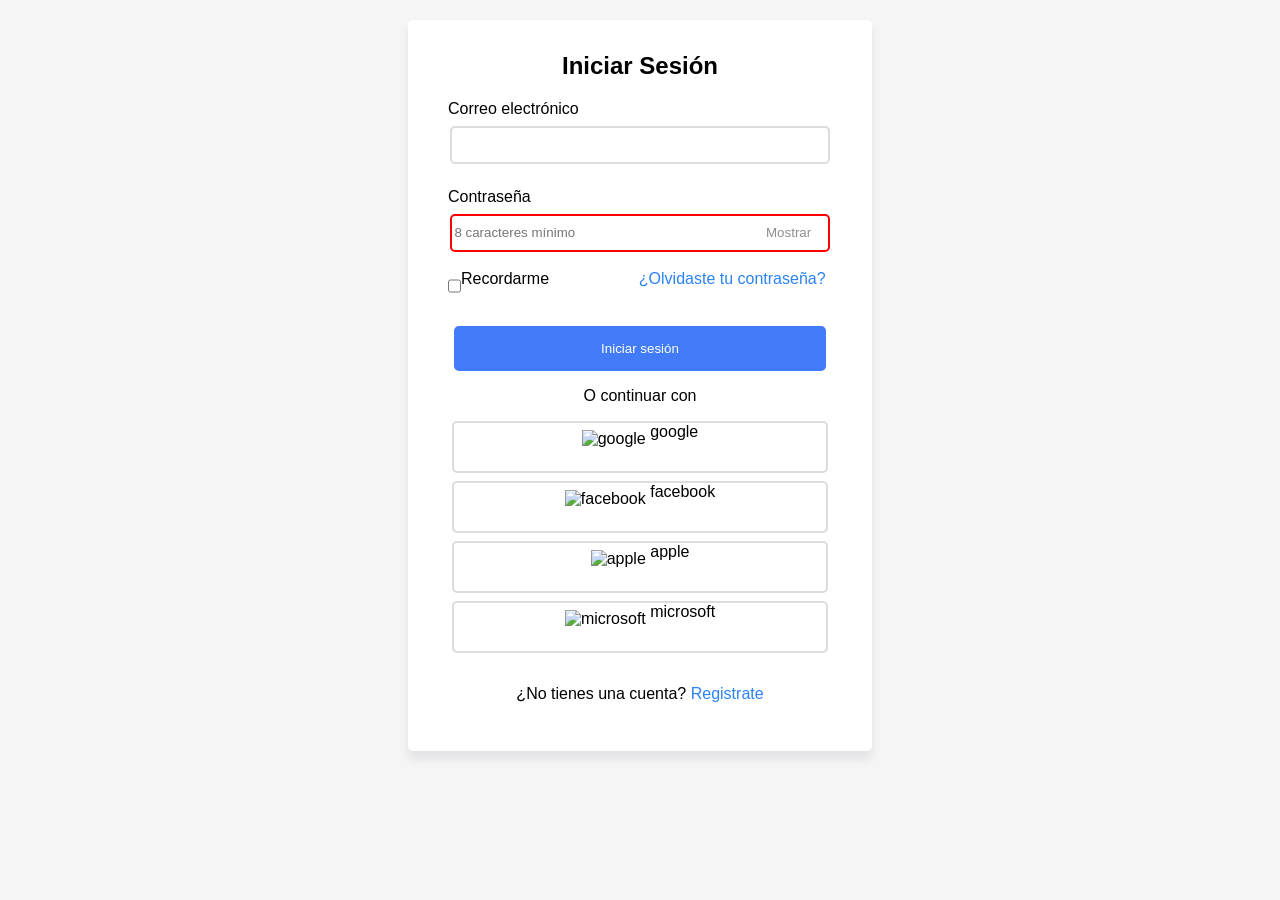
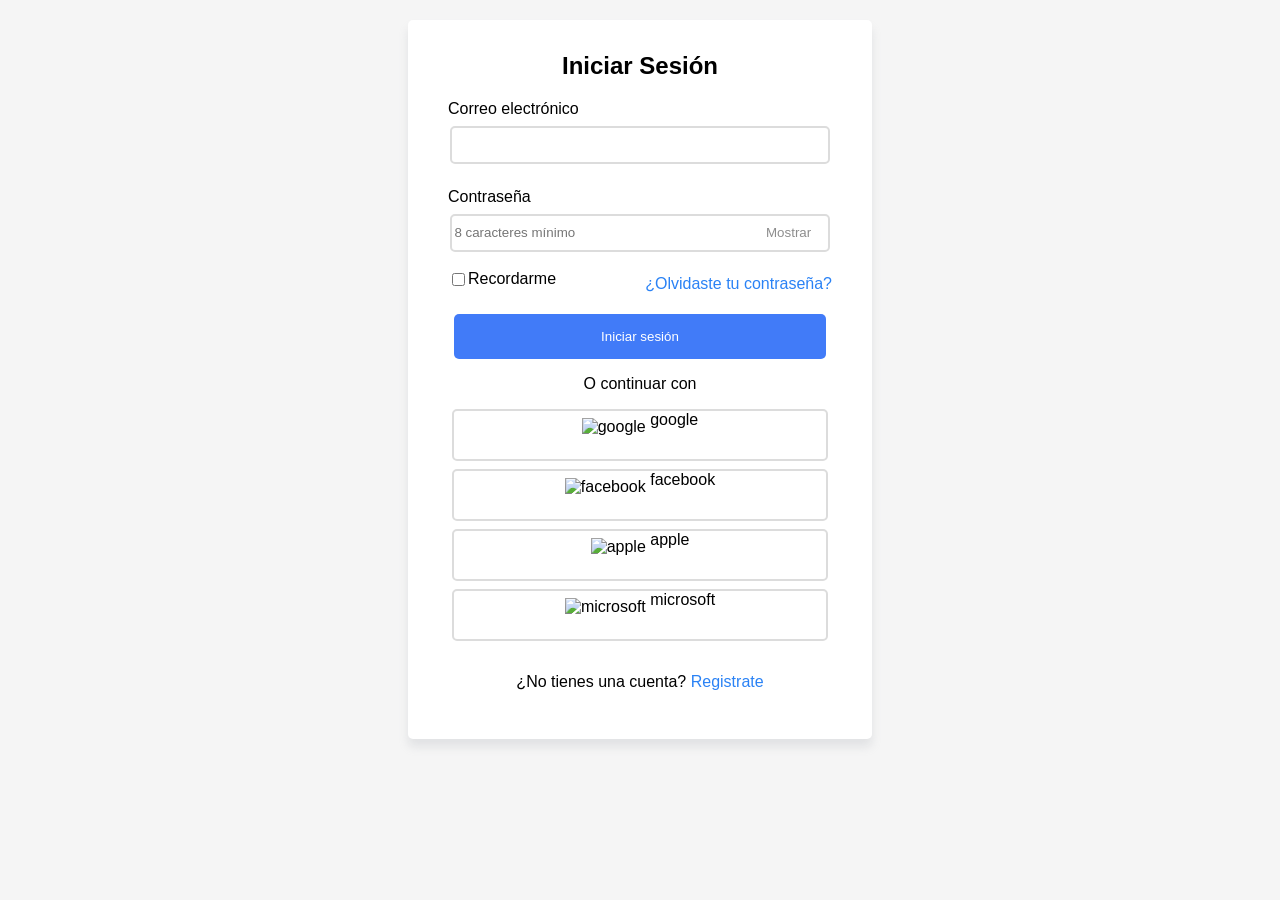

DIW 7/11/25

--- a/DIW/PracticaCode/formulario_inicio/Formulario.css
+++ b/DIW/PracticaCode/formulario_inicio/Formulario.css
@@ -1,78 +1,89 @@
-html{
+html {
     background-color: rgb(245, 245, 245);
     max-width: 30rem;
     margin: auto;
     font-family: Arial, Helvetica, sans-serif;
 }
-article{
+
+article {
     background-color: white;
     border-radius: 5px;
     box-shadow: rgba(149, 157, 165, 0.2) 0px 8px 10px;
 }
 
-a{
-    text-decoration:none;
+a {
+    text-decoration: none;
     color: rgb(42, 130, 245);
 }
 
-form>h1{
+form>h1 {
     text-align: center;
     padding-top: 2rem;
 }
-label{
+
+label {
     display: block;
     margin-left: 2.5rem;
     margin-bottom: 0.5rem;
 }
-input{
+
+input[name="email"],[name="password"] {
     display: block;
     min-width: 80%;
     min-height: 2rem;
     margin: auto;
     border-radius: 5px;
     border-color: gainsboro;
-    border-style:solid;
+    border-style: solid;
 }
 
-input[name="email"]{
+input[name="email"] {
     margin-bottom: 1.5rem;
 }
 
-input[name="email"]:invalid{
+/* se necesita implementacion del js*/
+/* input[name="email"]:invalid {
     border-color: red;
 }
 
-input[name="password"]:invalid{
+input[name="password"]:invalid {
     border-color: red;
     outline: none;
-}
+} */
 
-#showPassword{
+#showPassword {
     position: relative;
     top: -1.8rem;
     left: 22rem;
     border-style: none;
     background: none;
-    color:  rgb(141, 141, 141);
+    color: rgb(141, 141, 141);
 }
 
-#showPassword:hover{
-    color:  rgb(104, 103, 103);
+#showPassword:hover {
+    color: rgb(104, 103, 103);
     cursor: pointer;
 }
 
-#Recordarme{
+#Recordarme {
     display: flex;
-    justify-items:stretch;
     justify-content: space-between;
-    max-width: 90%;
+    align-items: center;
+    margin-right: 2.5rem;
 }
-#Recordarme>div{
+
+#check{
+    display: flex;
+    align-content: center;
+    justify-content: flex-start;
+}
+
+#Recordarme>div {
     align-content: center;
     display: flex;
 }
 
-#IniciarSesion{
+#IniciarSesion {
     display: block;
     min-width: 80%;
     min-height: 2.8rem;
@@ -85,21 +96,21 @@ input[name="password"]:invalid{
     margin-bottom: 0.5rem;
 }
 
-#IniciarSesion:hover{
+#IniciarSesion:hover {
     background-color: rgb(52, 113, 247);
 }
 
-.divisor{
+.divisor {
     text-align: center;
 }
 
-img{
+img {
     position: relative;
     height: 25px;
     top: 7px;
 }
 
-#inicioSesion>a{
+#inicioSesion>a {
     color: black;
     height: 3rem;
     justify-content: center;
@@ -112,12 +123,12 @@ img{
     display: block;
 }
 
-#inicioSesion>a:hover{
+#inicioSesion>a:hover {
     border-color: rgb(224, 222, 222);
     background-color: rgb(243, 243, 243);
 }
 
-#registro{
+#registro {
     text-align: center;
     padding-top: 1rem;
     padding-bottom: 3rem;
